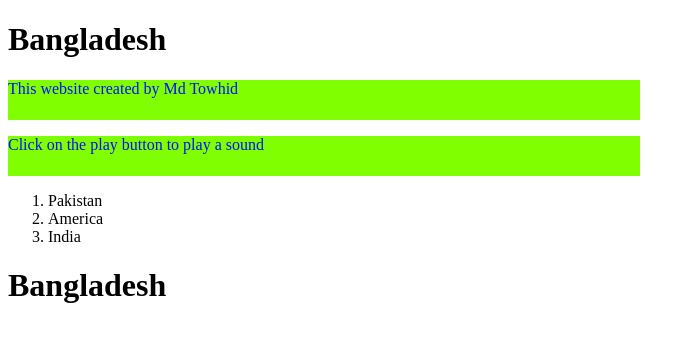
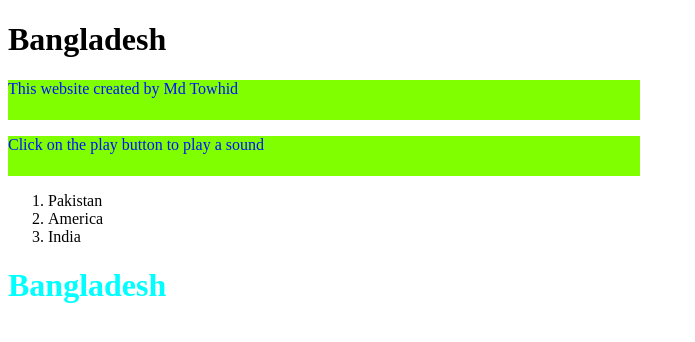
Before and after one commit to TowhidIslam002k/It-s-my-1st-website, a plain HTML site: page index.html in a window 1280 px wide. Shown: the whole page, without its empty margins (0-695 px from the left). Drawn offline with Linux system fonts and the light colour scheme.

Commit message:
add color

```diff
--- a/index.html
+++ b/index.html
@@ -8,6 +8,9 @@
             background-color: chartreuse;
             height: 40px;
             width: 50%;
+        }
+        #ex1{
+            color: cyan;
         }
     </style>
 </head>
@@ -21,7 +24,7 @@
     <li>India</li>
    </ol>
    <div>
-    <h1>Bangladesh</h1>
+    <h1 id="ex1">Bangladesh</h1>
    </div>
 </body>
 </html>
```
